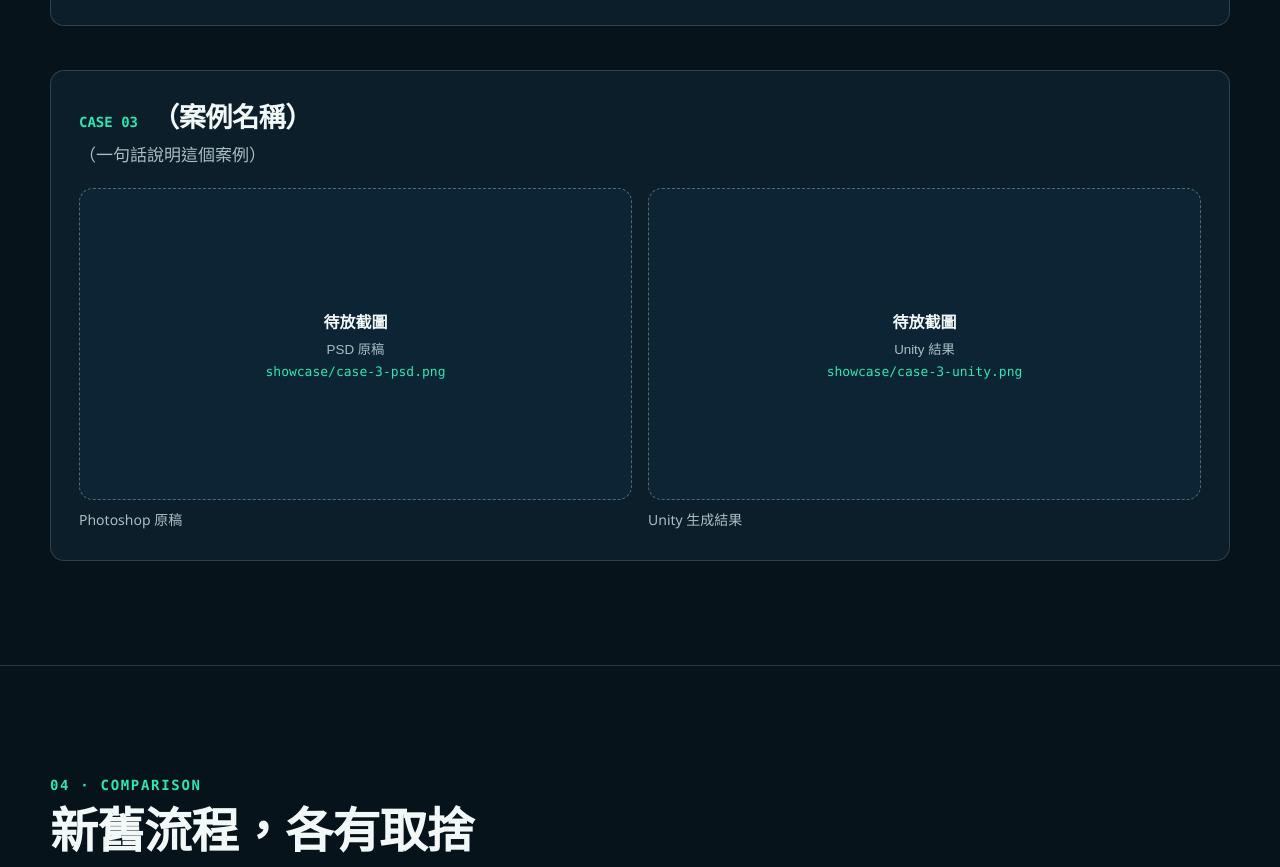
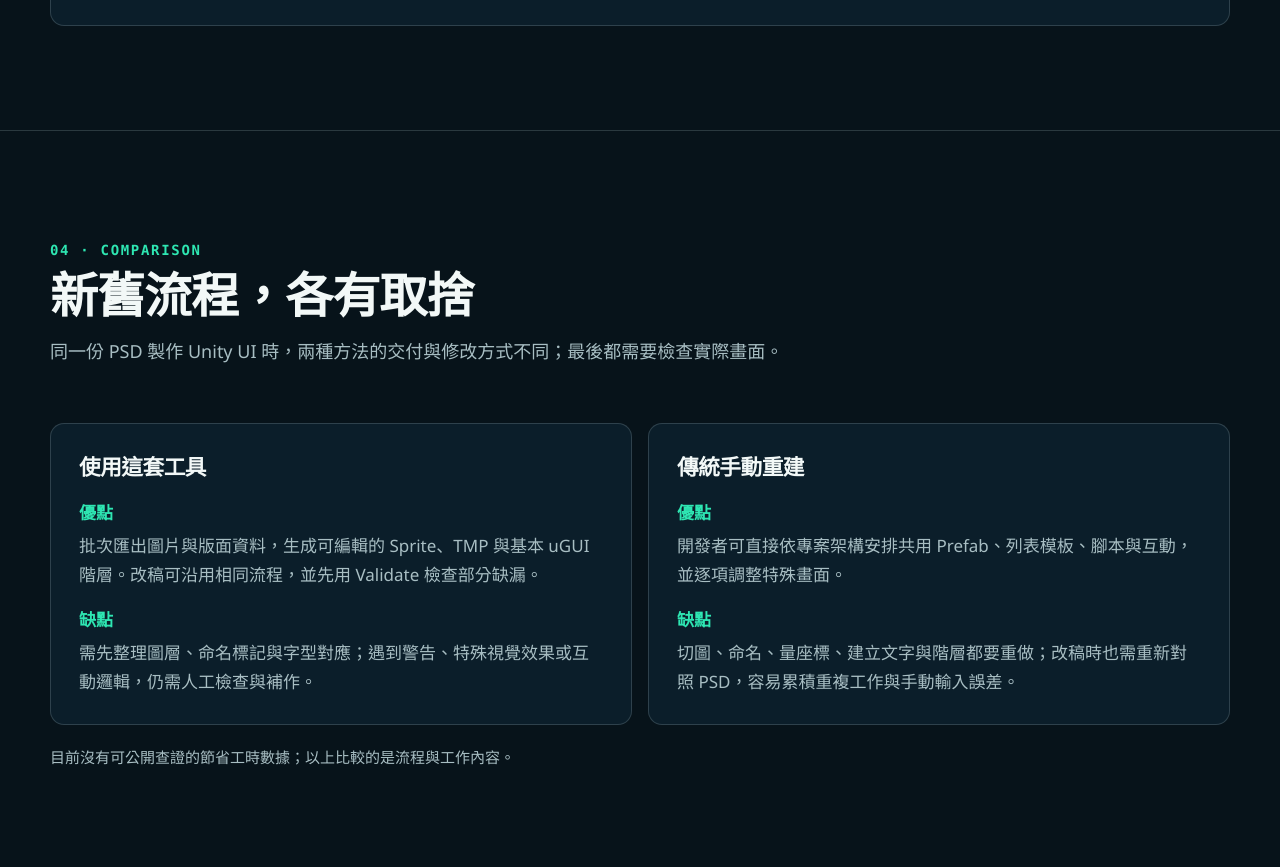
Before and after one commit to Wayne188-yiching/PS_To_Unity_v2, a plain HTML site: page PS_To_Unity_Showcase_zh.html in a window 1280 px wide. Shown: the part 5989-6856 px from the top of the page. Drawn offline with Linux system fonts and the light colour scheme.

Commit message:
docs: hide placeholder Showcase case 03

```diff
--- a/PS_To_Unity_Showcase_zh.html
+++ b/PS_To_Unity_Showcase_zh.html
@@ -553,29 +553,6 @@
             </div>
           </article>
 
-          <article class="case">
-            <header>
-              <span class="no">CASE 03</span>
-              <h3>（案例名稱）</h3>
-              <p>（一句話說明這個案例）</p>
-            </header>
-            <div class="pair">
-              <figure class="shot">
-                <div class="frame"><button type="button" class="view" aria-label="放大截圖：案例 03 PSD 原稿">
-                  <img src="showcase/case-3-psd.png" alt="案例 03 Photoshop 原稿">
-                  <span class="ph"><strong>待放截圖</strong>PSD 原稿<code>showcase/case-3-psd.png</code></span>
-                </button></div>
-                <figcaption>Photoshop 原稿</figcaption>
-              </figure>
-              <figure class="shot">
-                <div class="frame"><button type="button" class="view" aria-label="放大截圖：案例 03 Unity 結果">
-                  <img src="showcase/case-3-unity.png" alt="案例 03 Unity 生成結果">
-                  <span class="ph"><strong>待放截圖</strong>Unity 結果<code>showcase/case-3-unity.png</code></span>
-                </button></div>
-                <figcaption>Unity 生成結果</figcaption>
-              </figure>
-            </div>
-          </article>
         </div>
       </div>
     </section>
```
